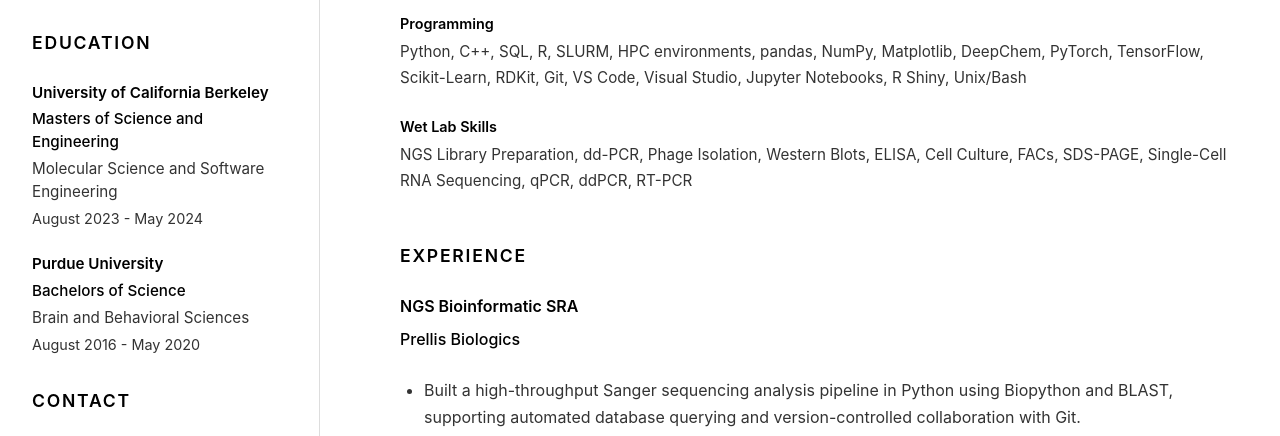
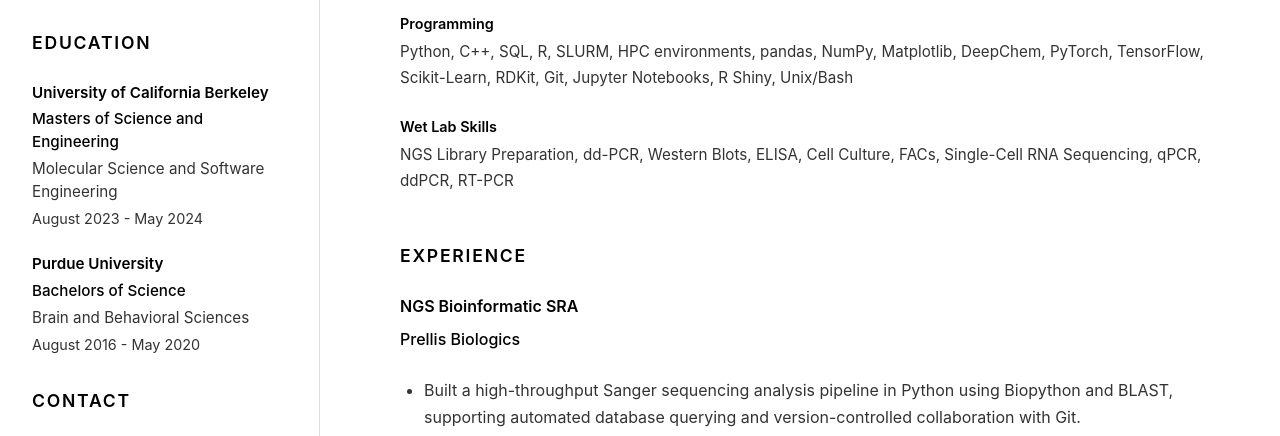
Before and after one commit to radhikasahai/radhikasahai.github.io, a plain HTML site: page index.html in a window 1280 px wide. Shown: the part 313-749 px from the top of the page. Drawn offline with Linux system fonts and the light colour scheme.

Commit message:
update content

```diff
--- a/index.html
+++ b/index.html
@@ -74,14 +74,14 @@
                     <div class="skills-category">
                         <h3 class="skills-category-title">Programming</h3>
                         <div class="skills-list">
-                            Python, C++, SQL, R, SLURM, HPC environments, pandas, NumPy, Matplotlib, DeepChem, PyTorch, TensorFlow, Scikit-Learn, RDKit, Git, VS Code, Visual Studio, Jupyter Notebooks, R Shiny, Unix/Bash
+                            Python, C++, SQL, R, SLURM, HPC environments, pandas, NumPy, Matplotlib, DeepChem, PyTorch, TensorFlow, Scikit-Learn, RDKit, Git, Jupyter Notebooks, R Shiny, Unix/Bash
                         </div>
                     </div>
 
                     <div class="skills-category">
                         <h3 class="skills-category-title">Wet Lab Skills</h3>
                         <div class="skills-list">
-                            NGS Library Preparation, dd-PCR, Phage Isolation, Western Blots, ELISA, Cell Culture, FACs, SDS-PAGE, Single-Cell RNA Sequencing, qPCR, ddPCR, RT-PCR
+                            NGS Library Preparation, dd-PCR, Western Blots, ELISA, Cell Culture, FACs, Single-Cell RNA Sequencing, qPCR, ddPCR, RT-PCR
                         </div>
                     </div>
                 </div>
```
